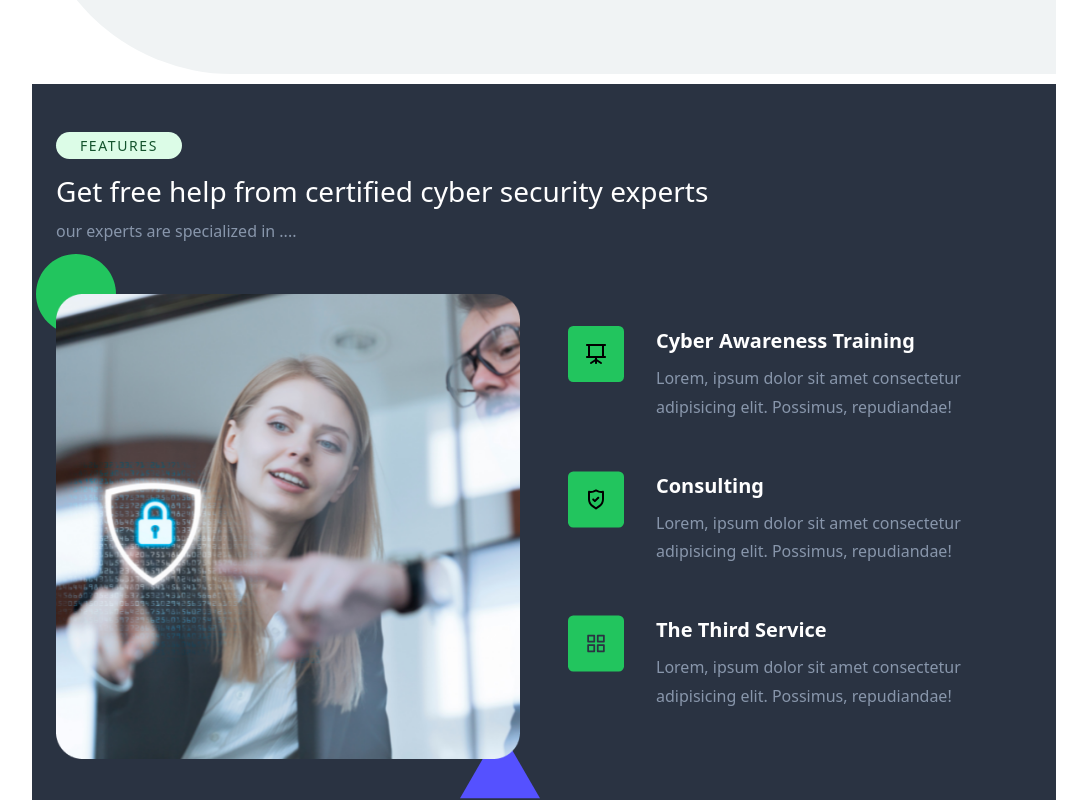
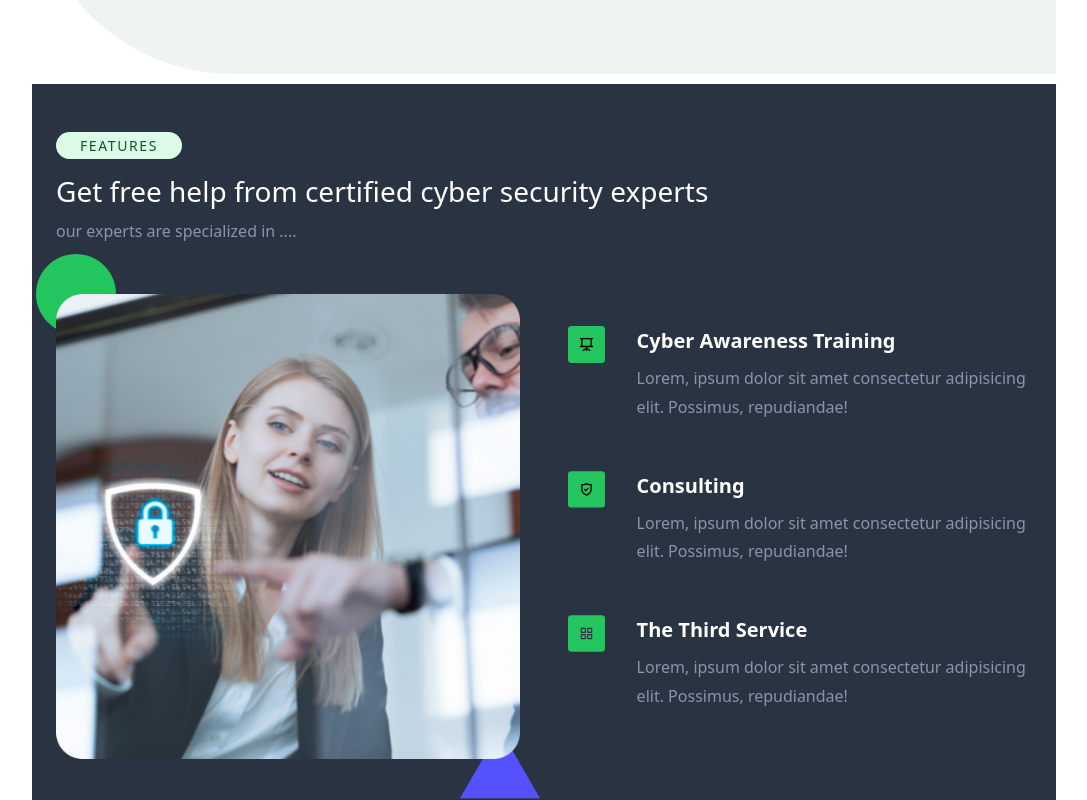
Before and after one commit to HardhatNew/Fortify, a React (Create React App) app in the folder website/front-end/fortify/: page / in a window 1280 px wide. Shown: the part 2000-2800 px from the top of the page, without its empty margins (96-1183 px from the left). Built offline with nearby package versions, Linux system fonts and the light colour scheme.

Commit message:
add max-width on all images to remove overflow

```diff
--- a/website/front-end/fortify/src/index.css
+++ b/website/front-end/fortify/src/index.css
@@ -11,3 +11,7 @@ code {
   font-family: source-code-pro, Menlo, Monaco, Consolas, 'Courier New',
     monospace;
 }
+
+img {
+  max-width: 100%;
+}
```
